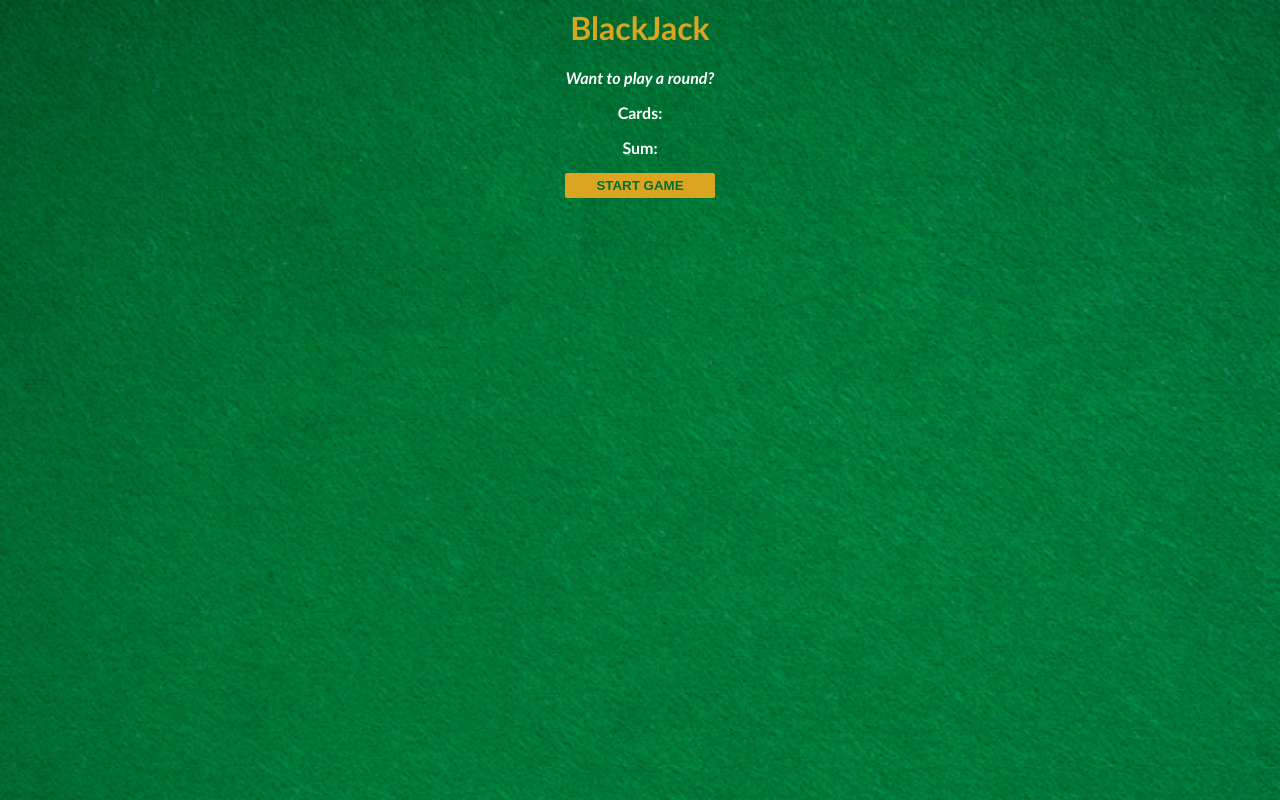
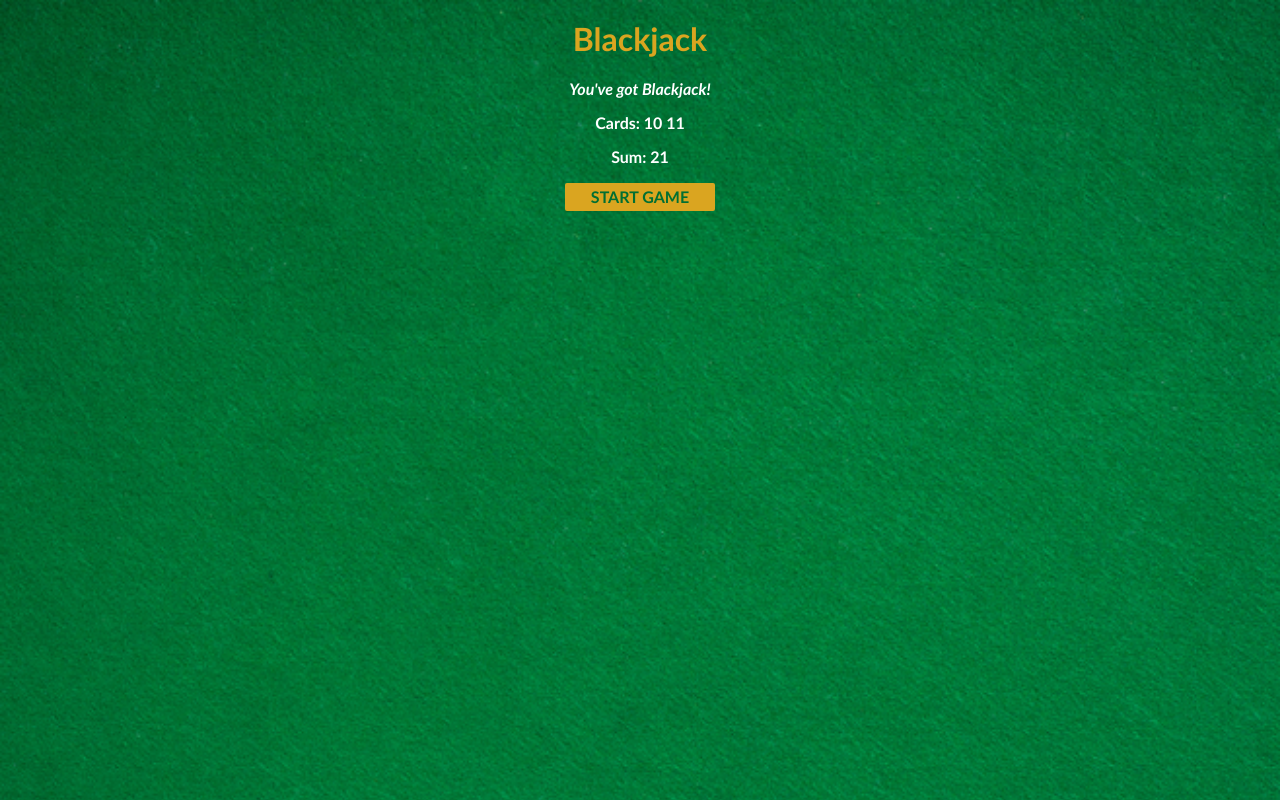
Before and after one commit to justinok/BlackJackCasino, a website: page index.html in a window 1280 px wide. Both pictures are taken after a click on the button "START GAME". Drawn offline with nearby package versions, Linux system fonts and the light colour scheme.

Commit message:
Added the display of cards, sum and button
crate the function for the button of start game, added the function of showing the cards selected and its sum

```diff
--- a/index.css
+++ b/index.css
@@ -1,10 +1,10 @@
 body {
-     font-family: "Trebuchet MS";
+    font-family: 'Trebuchet MS', 'Lucida Sans Unicode', 'Lucida Grande', Arial, sans-serif;
     background-image: url("images/table.png");
     background-size: cover;
+    font-weight: bold;
+    color: white;
     text-align: center;
-     color: white;
-     font-weight: bold;
 }
 
 h1 {
@@ -16,7 +16,7 @@
 }
 
 button {
-     color:#016f32;
+    color: #016f32;
     width: 150px;
     background: goldenrod;
     padding-top: 5px;
--- a/index.html
+++ b/index.html
@@ -1,14 +1,14 @@
 <html>
-    <head>
-        <!-- link to the index.css file -->
+<head><link rel="stylesheet" href="https://cdnjs.cloudflare.com/ajax/libs/normalize/8.0.1/normalize.css">
     <link rel="stylesheet" href="index.css">
 </head>
 <body>
-        <h1>BlackJack</h1>
+<h1>Blackjack</h1>
 <p id="message-el">Want to play a round?</p>
-        <p>Cards:</p>
-        <p>Sum:</p>
-        <button onclick="startGame()">START GAME </button>
+<p id="cards-el">Cards:</p>
+<!-- 1. Give the sum paragraph and id of sum-el -->
+<p id="sum-el">Sum:</p>
+<button onclick="startGame()">START GAME</button>
 <script src="index.js"></script>
 </body>
 </html>
--- a/index.js
+++ b/index.js
@@ -1,22 +1,23 @@
-let firstCard = 19;
-let secondCard = 9;
-let hasBlackJack = false;
-let isAlive = true;
-
-let sum = firstCard + secondCard;
-
-let messageEL = document.getElementById("message-el")
-console.log(messageEL)
-function startGame(){
-    if (sum < 21){
-        console.log("Do you want to draw a new card?")
-    }
-    if (sum === 21){
-        console.log("Congrats!! You've got BlackJack")
+let firstCard = 10
+let secondCard = 11
+let sum = firstCard + secondCard
+let hasBlackJack = false
+let isAlive = true
+let message = ""
+let messageEl = document.getElementById("message-el")
+let sumEL = document.getElementById("sum-el")
+let cardsEl = document.getElementById("cards-el")
+function startGame() {
+    cardsEl.textContent = "Cards: " + firstCard + " " + secondCard
+    sumEL.textContent = "Sum: " + sum
+    if (sum <= 20) {
+        message = "Do you want to draw a new card?"
+    } else if (sum === 21) {
+        message = "You've got Blackjack!"
         hasBlackJack = true
-    }
-    if (sum > 21){
-        console.log("You lose")
+    } else {
+        message = "You're out of the game!"
         isAlive = false
     }
+    messageEl.textContent = message
 }
```
Lines whose indentation alone changed are shown as unchanged.
